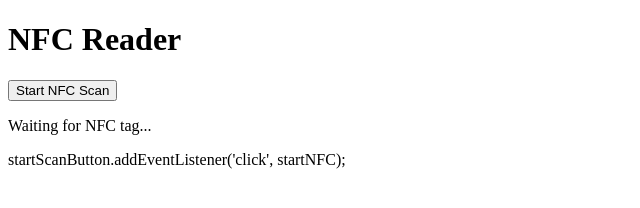
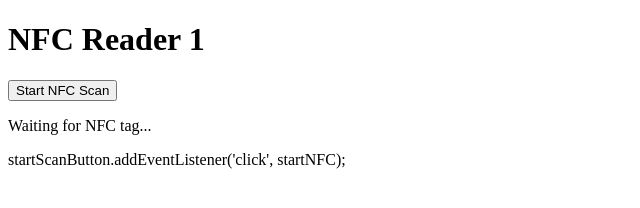
Before and after one commit to Patta76/sesawNFC, a plain HTML site: page index.html in a window 1280 px wide. Shown: the full height of the page, 0-640 px from the left. Drawn offline with Linux system fonts and the light colour scheme.

Commit message:
Update index.html

```diff
--- a/index.html
+++ b/index.html
@@ -6,7 +6,7 @@
     <title>NFC Reader</title>
 </head>
 <body>
-    <h1>NFC Reader</h1>
+    <h1>NFC Reader 1</h1>
     <button id="startScan">Start NFC Scan</button>
     <p id="output">Waiting for NFC tag...</p>
 
```
